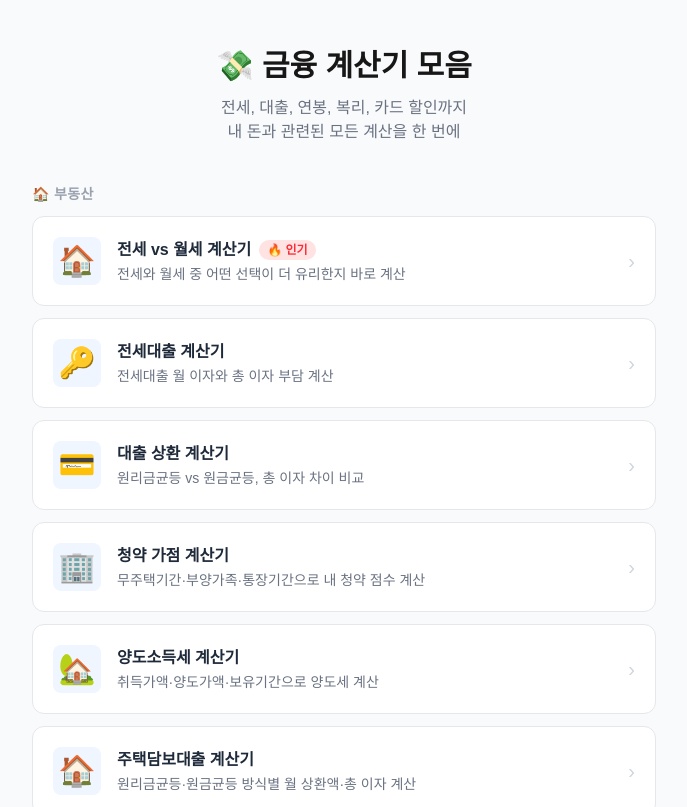
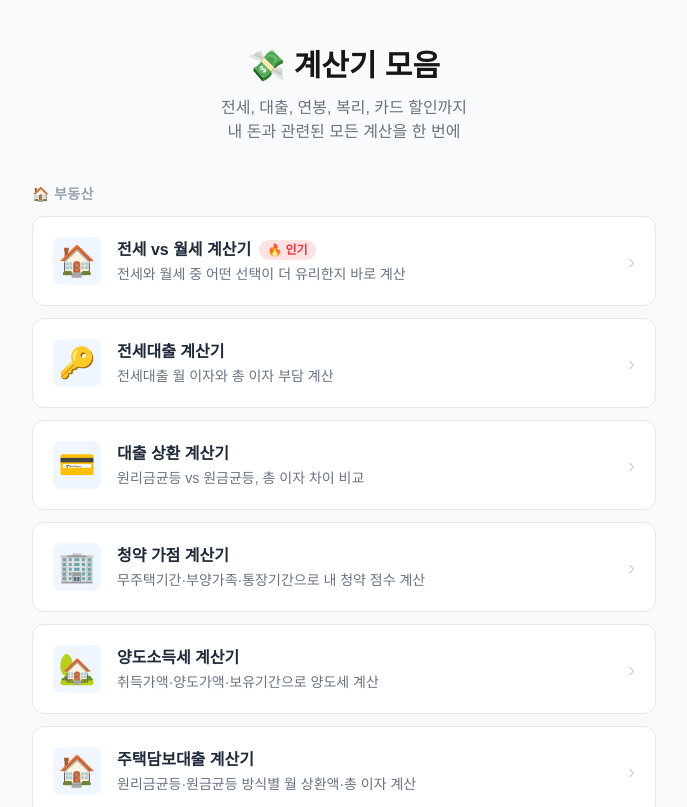
Before and after one commit to rkadl9696-png/moneycalc, a Next.js app: page / in a window 1280 px wide. Shown: the top 807 px of the page, without its empty margins (296-983 px from the left). Built offline with nearby package versions, Linux system fonts and the light colour scheme.

Commit message:
메인 타이틀 및 메타데이터 수정

```diff
--- a/app/layout.tsx
+++ b/app/layout.tsx
@@ -14,9 +14,9 @@ const geistMono = Geist_Mono({
 });
 
 export const metadata: Metadata = {
-  title: "금융 계산기 모음 | 전세, 대출, 연봉, 복리 계산기",
+  title: "계산기 모음 | 금융·건강·세금 계산기",
   description:
-    "전세 vs 월세 비교, 대출 상환 계산, 연봉 실수령, 복리 계산, 카드 할인 등 금융 계산기를 한 번에 이용해보세요.",
+    "금융, 세금, 건강 등 다양한 계산기를 한 번에 이용해보세요.",
   verification: {
     google: "V5ZQ0q3FF9qcbvqRdXbBF4Dz5GYbdJ8PSPO15Qhr7xM",
   },
--- a/app/page.tsx
+++ b/app/page.tsx
@@ -58,7 +58,7 @@ export default function Home() {
 
         {/* 헤더 */}
         <div className="text-center mb-10">
-          <h1 className="text-3xl font-bold mb-3">💸 금융 계산기 모음</h1>
+          <h1 className="text-3xl font-bold mb-3">💸 계산기 모음</h1>
           <p className="text-gray-500 text-base">
             전세, 대출, 연봉, 복리, 카드 할인까지
             <br />
```
